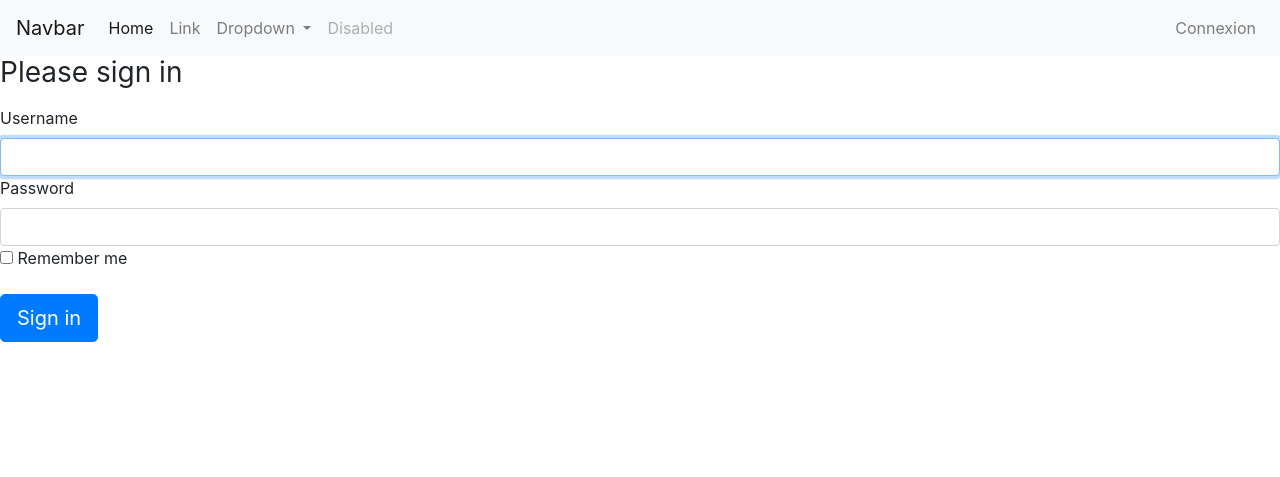
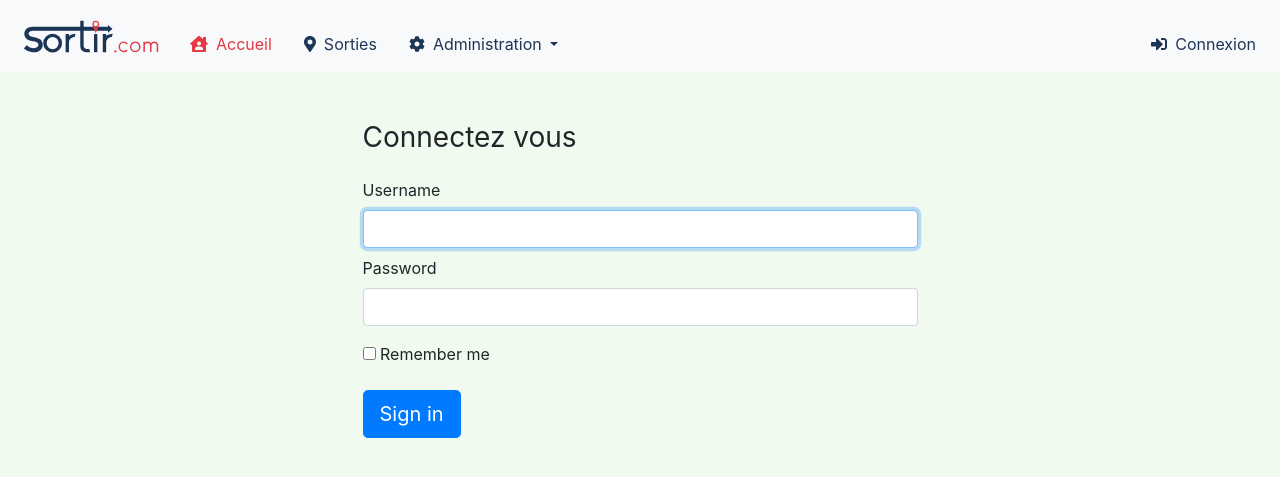
Before and after one commit to Stellarya/sortirEni, a Symfony app: template templates/security/login.html.twig in a window 1280 px wide. Shown: the top 477 px of the page. Run offline with Twig, Linux system fonts and the light colour scheme; the template is opened without the code that fills it, so the values that code supplies are empty; some libraries are stand-ins or nearby versions.

Commit message:
front sur la navbar

```diff
--- a/public/css/sortir.css
+++ b/public/css/sortir.css
@@ -0,0 +1,24 @@
+:root {
+    --primary-color: #1D3557;
+    --secondary-color: #457b9d;
+    --contrast-color: #E63946;
+    --light-blue-color: #A8DADC;
+    --white-color: #F1FAEE;
+}
+
+body {
+    background-color: var(--white-color) !important;
+}
+
+/* NAVIGATION -------------------------------------------------------------------------------------------------------*/
+.navbar-light .navbar-nav .nav-item a.nav-link, #navbarSupportedContent .navbar-nav.user_nav span.nav-link{
+    color: var(--primary-color);
+}
+
+.navbar-light .navbar-nav .nav-item.active a, .navbar-light .navbar-nav .nav-item a:hover{
+    color: var(--contrast-color);
+}
+
+.navbar-collapse .navbar-nav {
+    padding-top: 15px;
+}
--- a/templates/navbar.html.twig
+++ b/templates/navbar.html.twig
@@ -1,51 +1,43 @@
-{#
-{% if app.user %}
-    {{ app.user.username }}
-{% endif %}
-#}
-
 <nav class="navbar navbar-expand-lg navbar-light bg-light">
-    <a class="navbar-brand" href="#">Navbar</a>
+    <a class="navbar-brand" href="#">
+        <img width="150px" src="{{ asset('images/logo2.svg') }}" alt="Logo">
+    </a>
     <button class="navbar-toggler" type="button" data-toggle="collapse" data-target="#navbarSupportedContent" aria-controls="navbarSupportedContent" aria-expanded="false" aria-label="Toggle navigation">
         <span class="navbar-toggler-icon"></span>
     </button>
 
     <div class="collapse navbar-collapse" id="navbarSupportedContent">
         <ul class="navbar-nav mr-auto">
-            <li class="nav-item active">
-                <a class="nav-link" href="#">Home <span class="sr-only">(current)</span></a>
+            <li class="nav-item active mr-3">
+                <a class="nav-link" href="{{ path('accueil_index')}}"><i class="fas fa-house-user mr-2"></i>Accueil</a>
             </li>
-            <li class="nav-item">
-                <a class="nav-link" href="#">Link</a>
+            <li class="nav-item mr-3">
+                <a class="nav-link" href="#"><i class="fas fa-map-marker-alt mr-2"></i>Sorties</a>
             </li>
             <li class="nav-item dropdown">
                 <a class="nav-link dropdown-toggle" href="#" id="navbarDropdown" role="button" data-toggle="dropdown" aria-haspopup="true" aria-expanded="false">
-                    Dropdown
+                    <i class="fas fa-cog mr-2"></i>Administration
                 </a>
                 <div class="dropdown-menu" aria-labelledby="navbarDropdown">
-                    <a class="dropdown-item" href="#">Action</a>
-                    <a class="dropdown-item" href="#">Another action</a>
-                    <div class="dropdown-divider"></div>
-                    <a class="dropdown-item" href="#">Something else here</a>
+                    <a class="dropdown-item" href="#">Villes</a>
+                    <a class="dropdown-item" href="#">Sites</a>
                 </div>
             </li>
-            <li class="nav-item">
-                <a class="nav-link disabled" href="#">Disabled</a>
-            </li>
         </ul>
-
-
-        <ul class="navbar-nav">
+        <ul class="navbar-nav user_nav">
             {% if app.user %}
-                <li class="nav-item">
-                    <span class="nav-link">Connecté ({{ app.user.username }})</span>
+                <li class="nav-item mr-3">
+                    <span class="nav-link"><i class="fas fa-user"></i> {{ app.user.username }}</span>
                 </li>
-                <li class="nav-item">
-                    <a class="nav-link" href="logout">Déconnexion</a>
+                <li class="nav-item mr-3">
+                    <span class="nav-link">Mon Profil</span>
+                </li>
+                <li class="nav-item  mr-3">
+                    <a class="nav-link" href="logout"><i class="fas fa-user-times mr-2"></i>Déconnexion</a>
                 </li>
             {% else %}
                 <li class="nav-item">
-                    <a class="nav-link" href="login">Connexion</a>
+                    <a class="nav-link" href="login"><i class="fas fa-sign-in-alt mr-2"></i>Connexion</a>
                 </li>
             {% endif %}
         </ul>
--- a/templates/security/login.html.twig
+++ b/templates/security/login.html.twig
@@ -3,7 +3,8 @@
 {% block title %}Log in!{% endblock %}
 
 {% block body %}
-<form method="post">
+    <div class="container">
+        <form method="post" class="mt-5 ml-auto mr-auto w-50">
             {% if error %}
                 <div class="alert alert-danger">{{ error.messageKey|trans(error.messageData, 'security') }}</div>
             {% endif %}
@@ -14,25 +15,23 @@
                 </div>
             {% endif %}
 
-    <h1 class="h3 mb-3 font-weight-normal">Please sign in</h1>
-    <label for="inputUsername">Username</label>
-    <input type="text" value="{{ last_username }}" name="username" id="inputUsername" class="form-control" required autofocus>
-    <label for="inputPassword">Password</label>
+            <h1 class="h3 mb-3 font-weight-normal">Connectez vous</h1>
+            <label for="inputUsername" class="mt-2">Username</label>
+            <input type="text" value="{{ last_username }}" name="username" id="inputUsername" class="form-control"
+                   required autofocus>
+            <label for="inputPassword" class="mt-2">Password</label>
             <input type="password" name="password" id="inputPassword" class="form-control" required>
 
             <input type="hidden" name="_csrf_token"
-           value="{{ csrf_token('authenticate') }}"
-    >
-
-    <div class="checkbox mb-3">
+                   value="{{ csrf_token('authenticate') }}">
+            <div class="checkbox mt-3 mb-3">
                 <label>
                     <input type="checkbox" name="_remember_me"> Remember me
                 </label>
             </div>
-
-
-    <button class="btn btn-lg btn-primary" type="submit">
+            <button class="btn btn-lg btn-primary ml-auto" type="submit">
                 Sign in
             </button>
         </form>
+    </div>
 {% endblock %}
```
Also changed, not shown: src/Controller/AccueilController.php (added, +24 -0 lines), templates/accueil/index.html.twig (added, +7 -0 lines), public/images/logo.png (renamed from public/images/logo_Plan de travail 1.png), public/images/logo2.svg (added), public/images/logo_Plan de travail 1.svg (deleted), 1 other file. Lines whose indentation alone changed are shown as unchanged.
